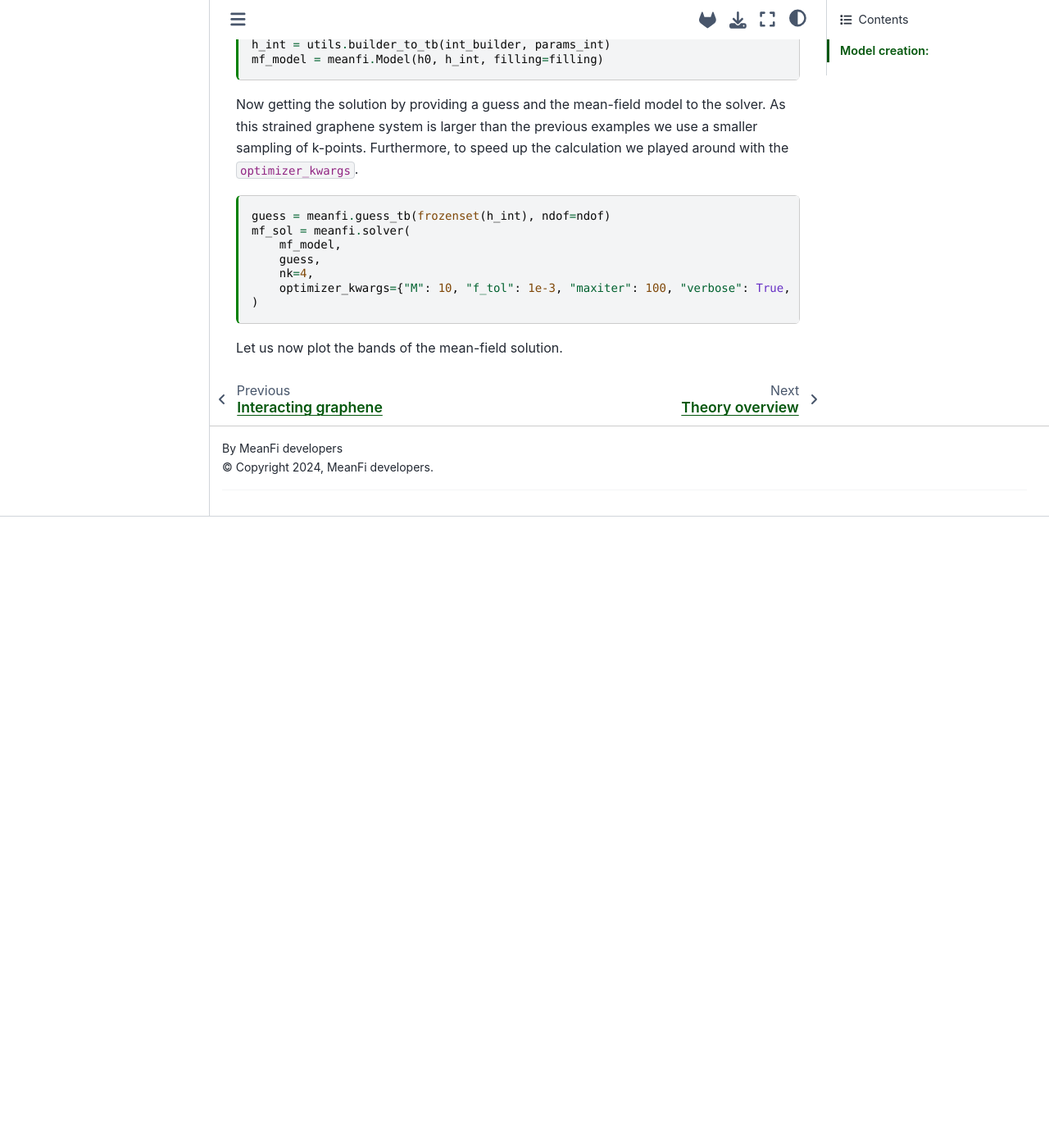
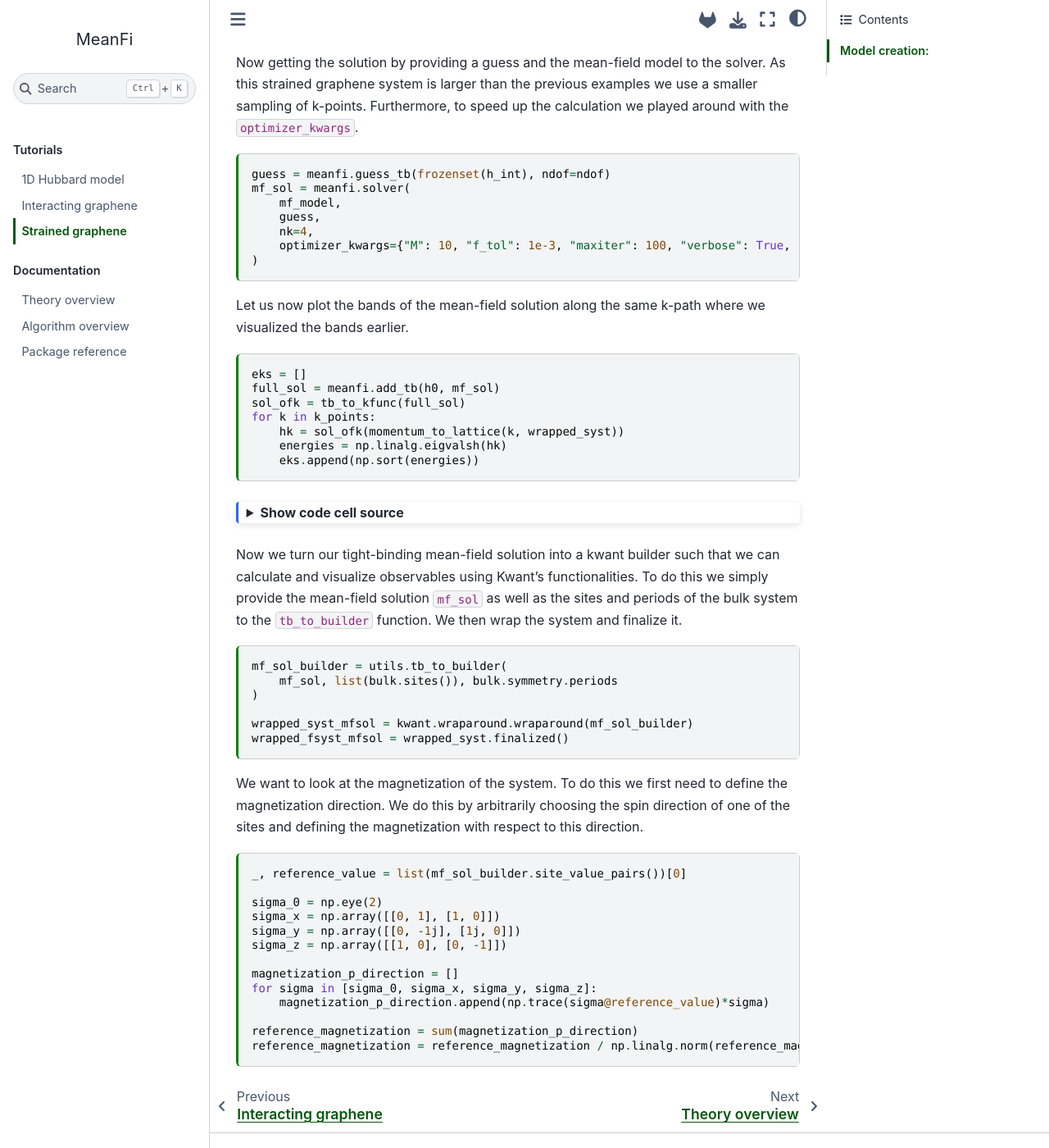
Before and after one commit to quantum-tinkerer/MeanFi, a Sphinx documentation site: the page built from docs/source/tutorial/strained_graphene.md, in a window 1280 px wide and 1400 px high, scrolled down 2537 px. Shown: the whole window at 82% size. Built offline with Sphinx 7.4.7 and the Sphinx Book theme 1.1.4, drawn with Linux system fonts in a browser that asks for light colours; the version number could not be read and is left out; comment, search, counter and statistics services are not loaded; before the commit the page ends 3167 px from its top, so only the background shows below that; some of the changed text lies outside the part shown.

Commit message:
add start of magnetization cells

````diff
--- a/docs/source/tutorial/strained_graphene.md
+++ b/docs/source/tutorial/strained_graphene.md
@@ -92,7 +92,6 @@ wrapped_fsyst = wrapped_syst.finalized()
 
 We first want to check that our model is created correctly. To do this we plot the band structure of the non-interacting Hamiltonian of the atomistic model which we just created. In order to do this we define a k-path in the Brillouin zone which goes from $\Gamma$ to $K$ to $K'$ and back to $\Gamma$. We then calculate the band structure along this path.
 
-
 ```{code-cell} ipython3
 :tags: [hide-input]
 def relevant_kpath(wrapped_syst, nk=50):
@@ -129,17 +128,15 @@ def momentum_to_lattice(k, wrapped_syst):
 
 eks = []
 params = {"t": 1.0, "mu": 0.0, "delta_mu": 0.0, "xi": 6.0}
-for k in relevant_kpath(wrapped_syst):
+k_points = relevant_kpath(wrapped_syst)
+for k in k_points:
     k = momentum_to_lattice(k, wrapped_syst)
     ham_k = wrapped_fsyst.hamiltonian_submatrix(
         params={**params, **dict(k_x=k[0], k_y=k[1])}, sparse=False
     )
     energies = np.sort(np.linalg.eigvalsh(ham_k))
     eks.append(energies)
-```
 
-```{code-cell} ipython3
-:tags: [hide-input]
 plt.plot(eks, c="k", lw=1)
 plt.ylabel(r"$E-E_F\ [eV]$")
 plt.ylim(-0.5, 0.5)
@@ -202,4 +199,60 @@ mf_sol = meanfi.solver(
 )
 ```
 
-Let us now plot the bands of the mean-field solution.
+Let us now plot the bands of the mean-field solution along the same k-path where we visualized the bands earlier.
+
+```{code-cell} ipython3
+eks = []
+full_sol = meanfi.add_tb(h0, mf_sol)
+sol_ofk = tb_to_kfunc(full_sol)
+for k in k_points:
+    hk = sol_ofk(momentum_to_lattice(k, wrapped_syst))
+    energies = np.linalg.eigvalsh(hk)
+    eks.append(np.sort(energies))
+```
+
+```{code-cell} ipython3
+:tags: [hide-input]
+plt.plot(eks, c="k", lw=1)
+plt.ylabel(r"$E-E_F\ [eV]$")
+plt.ylim(-0.1, 0.1)
+plt.xlim(0, 149)
+plt.xticks(
+    [0, 50, 75, 100, 150], [r"$\Gamma$", r"$K$", r"$M$", r"$K^{\prime}$", r"$\Gamma$"]
+)
+plt.axvline(x=50, c="k", ls="--")
+plt.axvline(x=75, c="k", ls="--")
+plt.axvline(x=100, c="k", ls="--")
+plt.axhline(y=0, c="k", ls="--")
+plt.tight_layout()
+plt.show()
+```
+
+Now we turn our tight-binding mean-field solution into a kwant builder such that we can calculate and visualize observables using Kwant's functionalities. To do this we simply provide the mean-field solution `mf_sol` as well as the sites and periods of the bulk system to the `tb_to_builder` function. We then wrap the system and finalize it.
+
+```{code-cell} ipython3
+mf_sol_builder = utils.tb_to_builder(
+    mf_sol, list(bulk.sites()), bulk.symmetry.periods
+)
+
+wrapped_syst_mfsol = kwant.wraparound.wraparound(mf_sol_builder)
+wrapped_fsyst_mfsol = wrapped_syst.finalized()
+```
+
+We want to look at the magnetization of the system. To do this we first need to define the magnetization direction. We do this by arbitrarily choosing the spin direction of one of the sites and defining the magnetization with respect to this direction.
+
+```{code-cell} ipython3
+_, reference_value = list(mf_sol_builder.site_value_pairs())[0]
+
+sigma_0 = np.eye(2)
+sigma_x = np.array([[0, 1], [1, 0]])
+sigma_y = np.array([[0, -1j], [1j, 0]])
+sigma_z = np.array([[1, 0], [0, -1]])
+
+magnetization_p_direction = []
+for sigma in [sigma_0, sigma_x, sigma_y, sigma_z]:
+    magnetization_p_direction.append(np.trace(sigma@reference_value)*sigma)
+
+reference_magnetization = sum(magnetization_p_direction)
+reference_magnetization = reference_magnetization / np.linalg.norm(reference_magnetization)
+```
````
